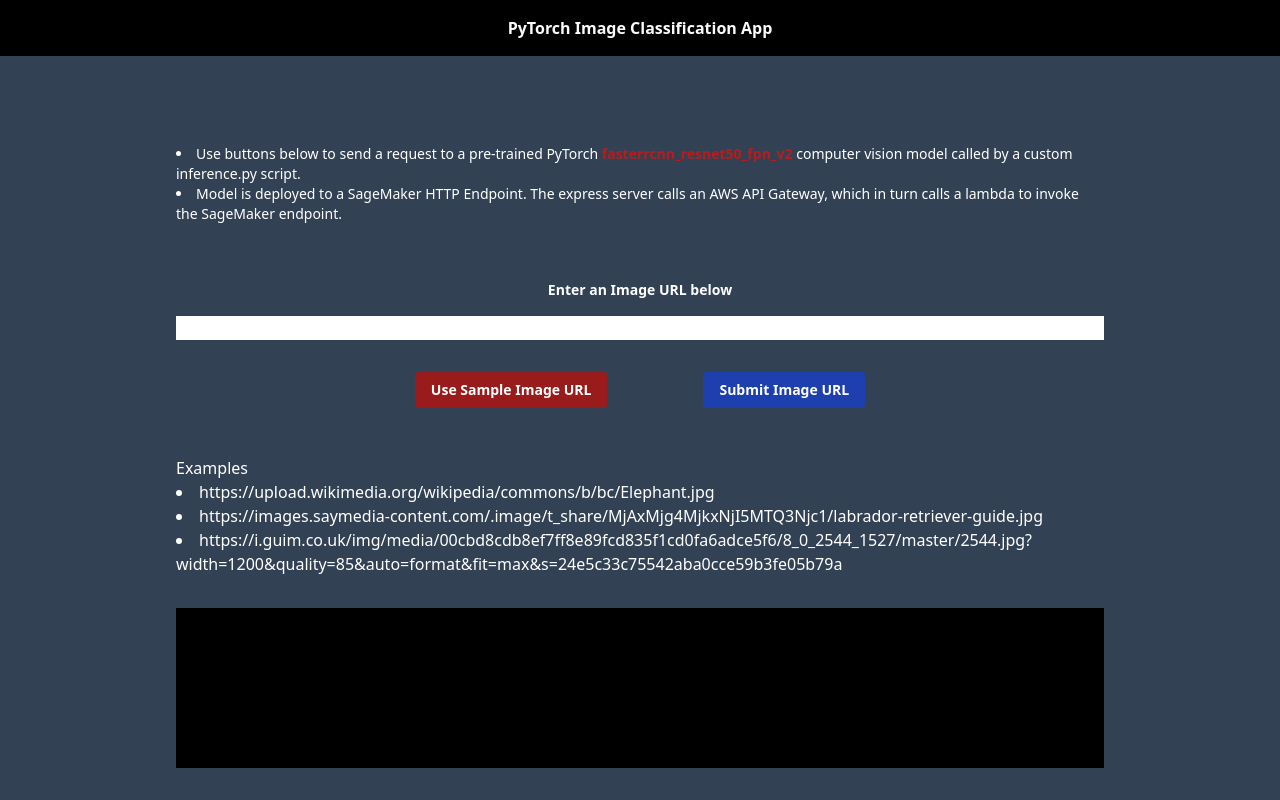
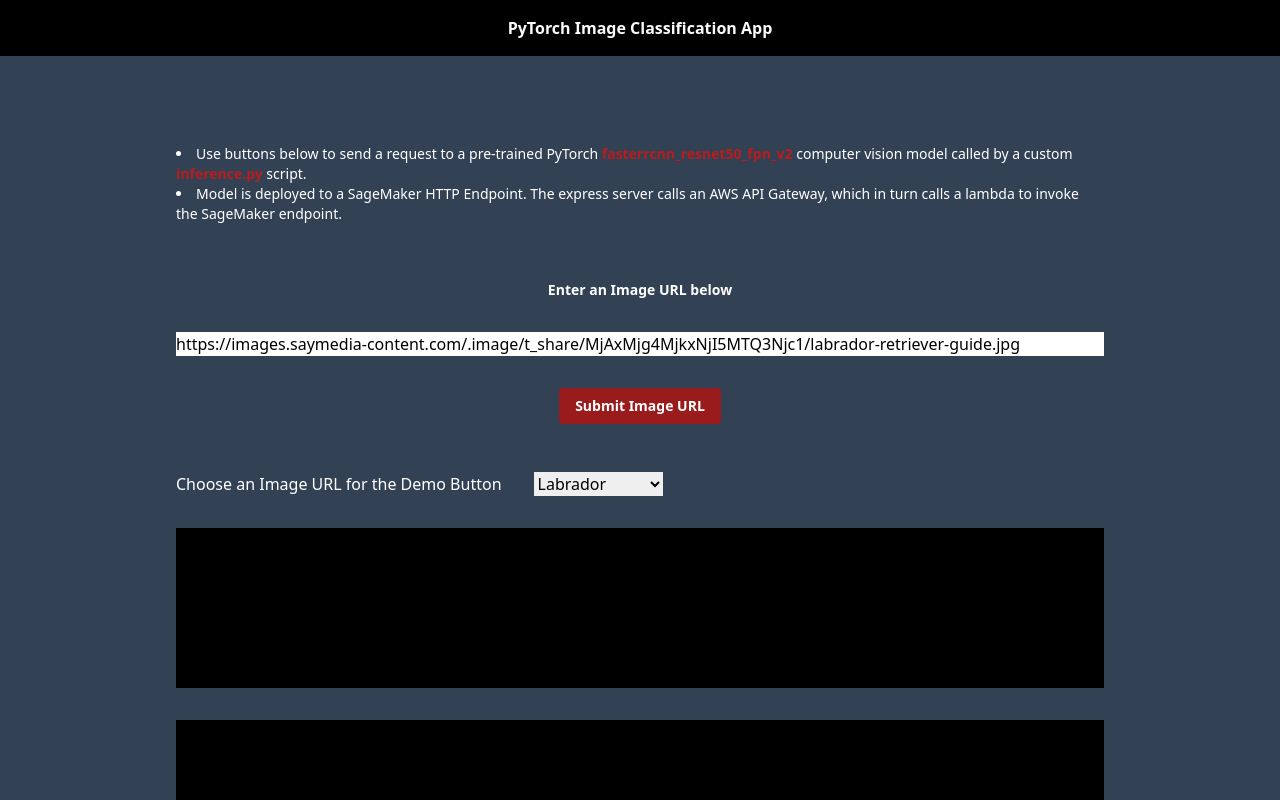
Before and after one commit to Mike11199/PyTorch-Image-Classification-Java-Flask-TypeScript, a React (Vite) app in the folder frontend/: page / in a window 1280 px wide. Shown: the top 800 px of the page. Built offline with nearby package versions, Linux system fonts and the light colour scheme.

Commit message:
add times square option

```diff
--- a/frontend/src/assets/components/HomePage.tsx
+++ b/frontend/src/assets/components/HomePage.tsx
@@ -3,7 +3,9 @@ import { useState, useEffect } from "react";
 import { LineWave } from "react-loader-spinner";
 
 const HomePage = () => {
-  const [inputValue, setInputValue] = useState("");
+  const [inputValue, setInputValue] = useState(
+    "https://images.saymedia-content.com/.image/t_share/MjAxMjg4MjkxNjI5MTQ3Njc1/labrador-retriever-guide.jpg"
+  );
   const [pyTorchImageResponse, setPyTorchImageResponse] = useState("");
   const [imageSrc, setImageSrc] = useState<any>(null);
   const [boundingBoxes, setBoundingBoxes] = useState<any>([]);
@@ -101,7 +103,8 @@ const HomePage = () => {
           <li>
             Use buttons below to send a request to a pre-trained PyTorch{" "}
             <strong className="text-red-700">fasterrcnn_resnet50_fpn_v2</strong>{" "}
-            computer vision model called by a custom inference.py script.
+            computer vision model called by a custom{" "}
+            <strong className="text-red-700">inference.py</strong> script.
           </li>
           <li>
             Model is deployed to a SageMaker HTTP Endpoint. The express server
@@ -109,7 +112,7 @@ const HomePage = () => {
             SageMaker endpoint.
           </li>
         </div>
-        <div className="text-sm text-white mb-4 font-semibold">
+        <div className="text-sm text-white mb-8 font-semibold">
           Enter an Image URL below
         </div>
         <div className="flex justify-center gap-24 w-full">
@@ -121,31 +124,38 @@ const HomePage = () => {
             onChange={(e) => setInputValue(e.target.value)}
           />
         </div>
-        <div className="flex justify-center  gap-24">
-          <button
-            onClick={() => fetchPyTorchAnalysisUsingImageURL(sampleImageUrl)}
-            className="bg-red-800 hover:bg-red-700 text-white font-bold py-2 px-4 rounded text-sm"
-          >
-            Use Sample Image URL
-          </button>
+        <div className="flex justify-center gap-14">
           <button
             onClick={() => fetchPyTorchAnalysisUsingImageURL(inputValue)}
-            className="bg-blue-800 hover:bg-blue-700 text-white font-bold py-2 px-4 rounded text-sm"
+            className="bg-red-800 hover:bg-red-700 text-white font-bold py-2 px-4 rounded text-sm"
           >
             Submit Image URL
           </button>
         </div>
         <div className="text-white text-left mx-44 mt-12">
-          Examples
-          <li>
-            https://upload.wikimedia.org/wikipedia/commons/b/bc/Elephant.jpg
-          </li>
-          <li>
-            https://images.saymedia-content.com/.image/t_share/MjAxMjg4MjkxNjI5MTQ3Njc1/labrador-retriever-guide.jpg
-          </li>
-          <li>
-            https://i.guim.co.uk/img/media/00cbd8cdb8ef7ff8e89fcd835f1cd0fa6adce5f6/8_0_2544_1527/master/2544.jpg?width=1200&quality=85&auto=format&fit=max&s=24e5c33c75542aba0cce59b3fe05b79a
-          </li>
+          <label htmlFor="cars">Choose an Image URL for the Demo Button</label>
+          <select
+            onChange={(e) => setInputValue(e.target.value)}
+            className="text-black ml-8"
+            id="cars"
+            name="cars"
+          >
+            <option
+              selected
+              value="https://images.saymedia-content.com/.image/t_share/MjAxMjg4MjkxNjI5MTQ3Njc1/labrador-retriever-guide.jpg"
+            >
+              Labrador
+            </option>
+            <option value="https://upload.wikimedia.org/wikipedia/commons/b/bc/Elephant.jpg">
+              Elephant
+            </option>
+            <option value="https://i.guim.co.uk/img/media/00cbd8cdb8ef7ff8e89fcd835f1cd0fa6adce5f6/8_0_2544_1527/master/2544.jpg?width=1200&quality=85&auto=format&fit=max&s=24e5c33c75542aba0cce59b3fe05b79a">
+              Cats and Dogs
+            </option>
+            <option value="https://images.unsplash.com/photo-1602940659805-770d1b3b9911?q=80&w=1932&auto=format&fit=crop&ixlib=rb-4.0.3&ixid=M3wxMjA3fDB8MHxwaG90by1wYWdlfHx8fGVufDB8fHx8fA%3D%3D">
+              Times Square
+            </option>
+          </select>
         </div>
         <div className="mt-8 mx-44 h-40 overflow-auto bg-black text-lime-400 text-left flex justify-center align-middle">
           {loading && (
```
